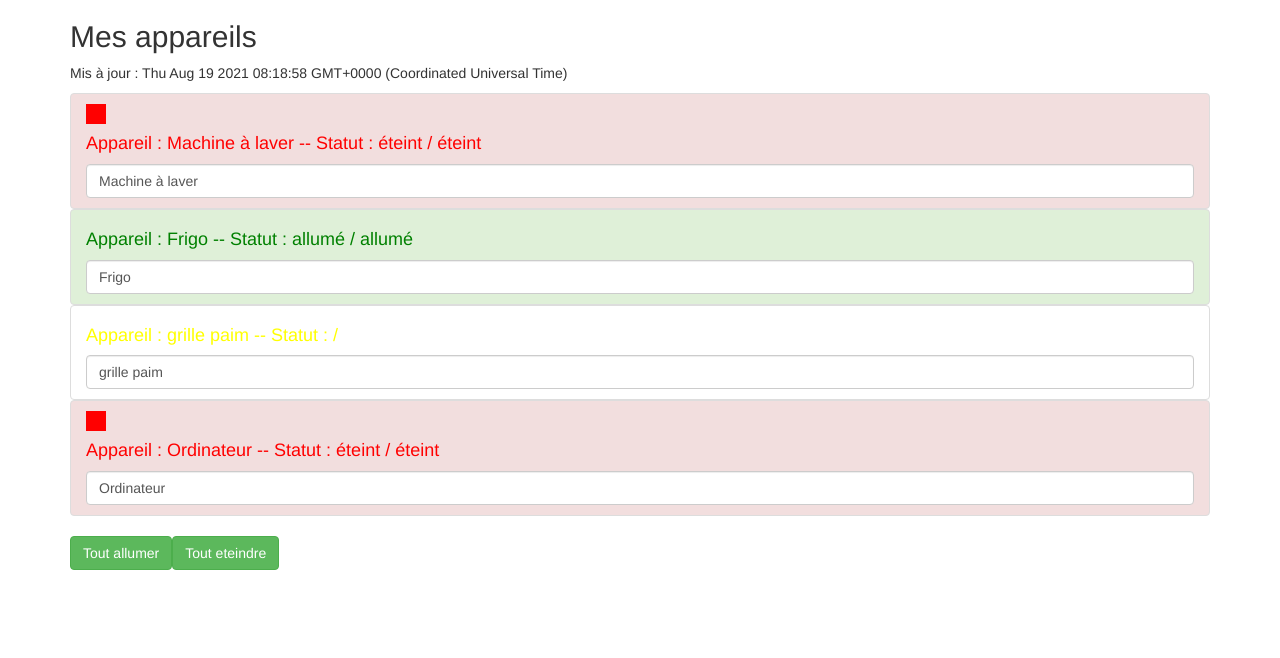
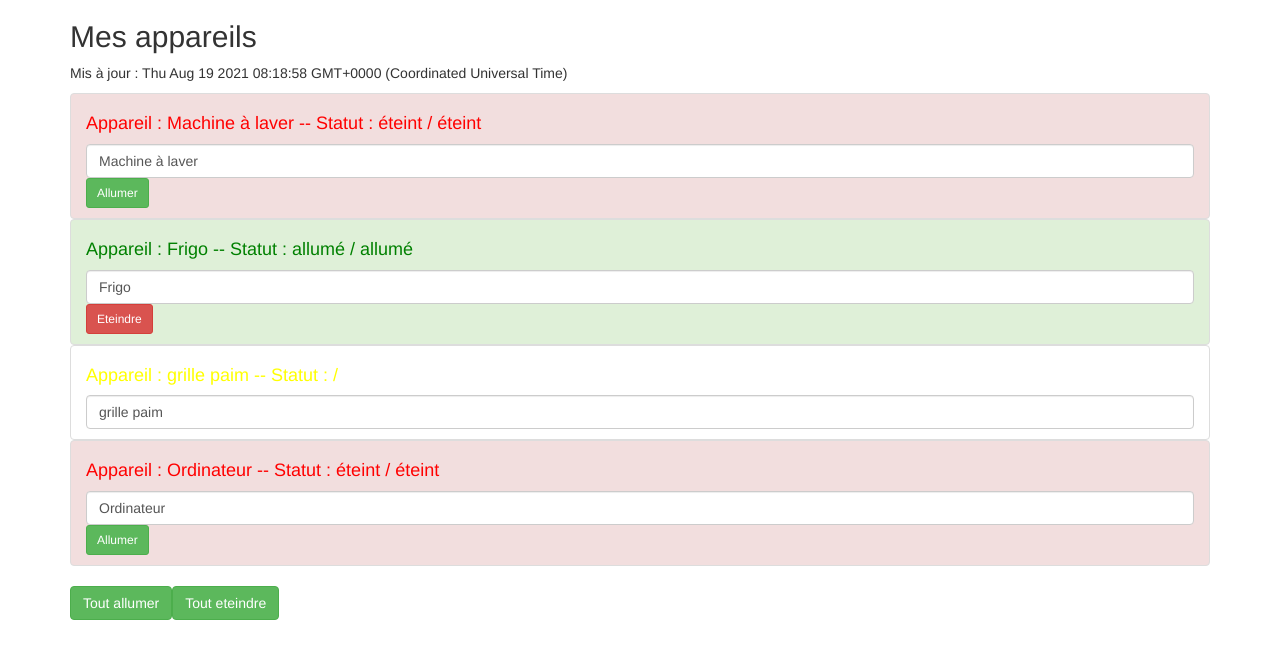
Before and after one commit to vgo-cca/mon-projet-angular, an Angular app: page / in a window 1280 px wide. Shown: the top 658 px of the page. Built offline with nearby package versions, Linux system fonts and the light colour scheme.

Commit message:
5-service: Faites communiquer vos components

```diff
--- a/src/app/app.component.html
+++ b/src/app/app.component.html
@@ -8,9 +8,10 @@
       <ul class="list-group">
         <!-- directive ngFor -> boucle -->
         <app-appareil
-          *ngFor = "let appareil of appareils"
+          *ngFor = "let appareil of appareils, let i = index"
           [appareilName]="appareil.name"
-          [appareilStatus]="appareil.status"></app-appareil>
+          [appareilStatus]="appareil.status"
+          [index] = "i"></app-appareil>
 
       </ul>
       <!-- Event binding -->
--- a/src/app/app.component.ts
+++ b/src/app/app.component.ts
@@ -1,4 +1,4 @@
-import { Component, OnInit } from '@angular/core';
+import { Component, Input, OnInit } from '@angular/core';
 import { AppareilService } from './services/appareil.service';
 
 @Component({
--- a/src/app/appareil/appareil.component.html
+++ b/src/app/appareil/appareil.component.html
@@ -2,12 +2,20 @@
 <li [ngClass]="{'list-group-item': true,
                 'list-group-item-success': appareilStatus === 'allumé',
                 'list-group-item-danger': appareilStatus === 'éteint'}">
-    <div style="width:20px;height:20px;background-color:red;"
-        *ngIf="appareilStatus === 'éteint'"></div>
     <!-- directive ngStyle permet d'appliquer des style à un objet du dom  -->
     <h4 [ngStyle]="{color: getColor()}">
         Appareil : {{ appareilName }}  -- Statut : {{ appareilStatus }} / {{ getStatus() }}
     </h4>
     <!-- two-way binding [( )]  -->
     <input type="text" class="form-control" [(ngModel)]="appareilName">
+    <button
+        class="btn btn-sm btn-success"
+        *ngIf="appareilStatus === 'éteint'"
+        (click)="onSwitch()"
+    >Allumer</button>
+    <button
+        class="btn btn-sm btn-danger"
+        *ngIf="appareilStatus === 'allumé'"
+        (click)="onSwitch()"
+    >Eteindre</button>
 </li>
--- a/src/app/appareil/appareil.component.ts
+++ b/src/app/appareil/appareil.component.ts
@@ -1,5 +1,6 @@
 import { CloneVisitor } from '@angular/compiler/src/i18n/i18n_ast';
 import { Component, Input, OnInit } from '@angular/core';
+import { AppareilService } from '../services/appareil.service';
 
 @Component({
   selector: 'app-appareil',
@@ -9,8 +10,9 @@
 export class AppareilComponent implements OnInit {
   @Input() appareilName!: string;
   @Input() appareilStatus!: string;
+  @Input() index!: number;
 
-  constructor() { }
+  constructor(private appareilService: AppareilService) { }
 
   ngOnInit(): void {
   }
@@ -28,4 +30,12 @@
       return 'yellow';
     }
   }
+  // respecter la norme d'employer "on" pour la capture d'un événement,
+  onSwitch(){
+    if(this.appareilStatus === 'allumé'){
+      this.appareilService.switchOffOne(this.index);
+    }else if(this.appareilStatus === 'éteint'){
+      this.appareilService.switchOnOne(this.index);
+    }
+  }
 }
--- a/src/app/services/appareil.service.ts
+++ b/src/app/services/appareil.service.ts
@@ -34,4 +34,12 @@
       appareil.status = 'éteint';
     }
   }
+
+  switchOnOne(i: number) {
+    this.appareils[i].status = 'allumé';
+  }
+
+  switchOffOne(i: number) {
+    this.appareils[i].status = 'éteint';
+  }
 }
```
